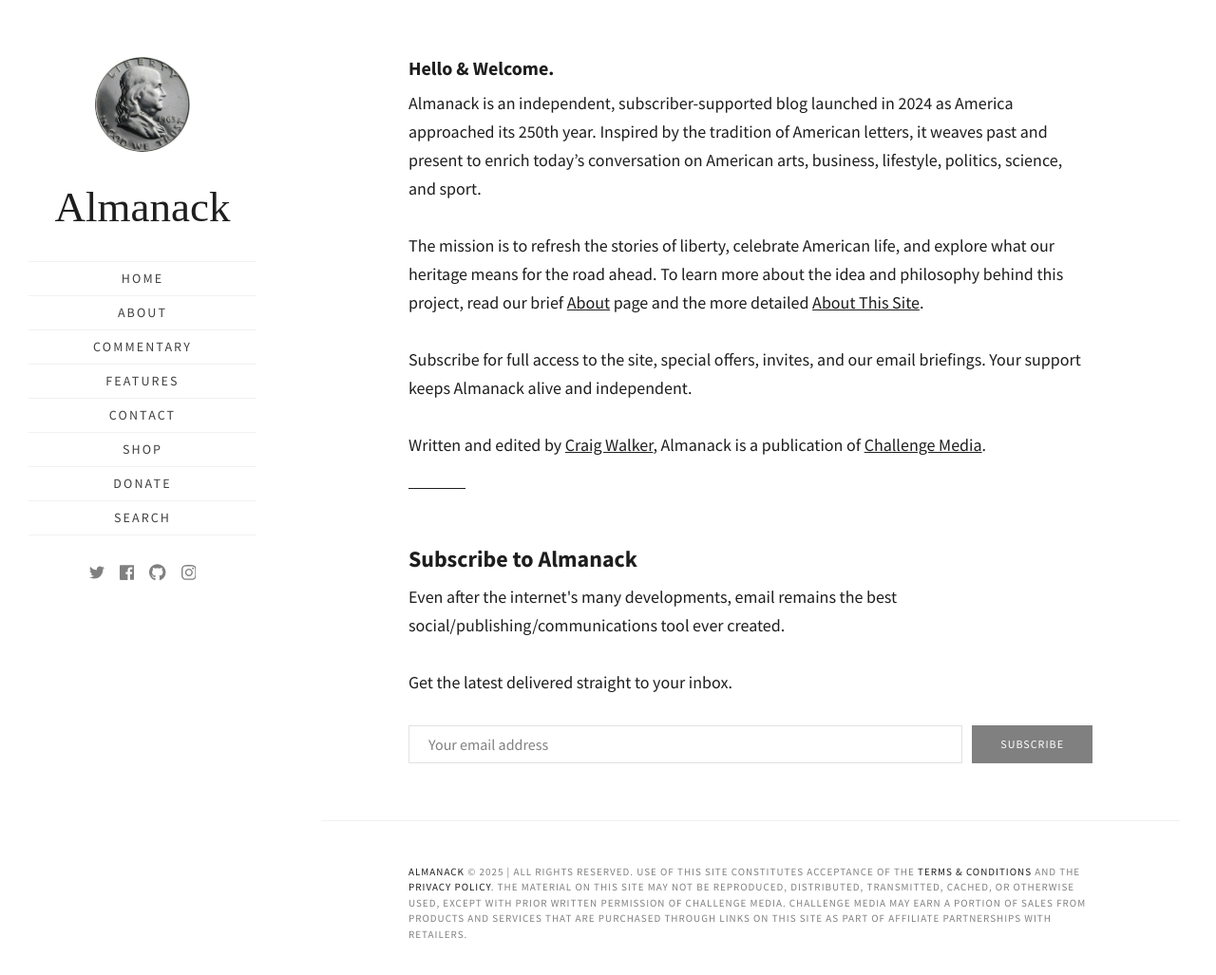
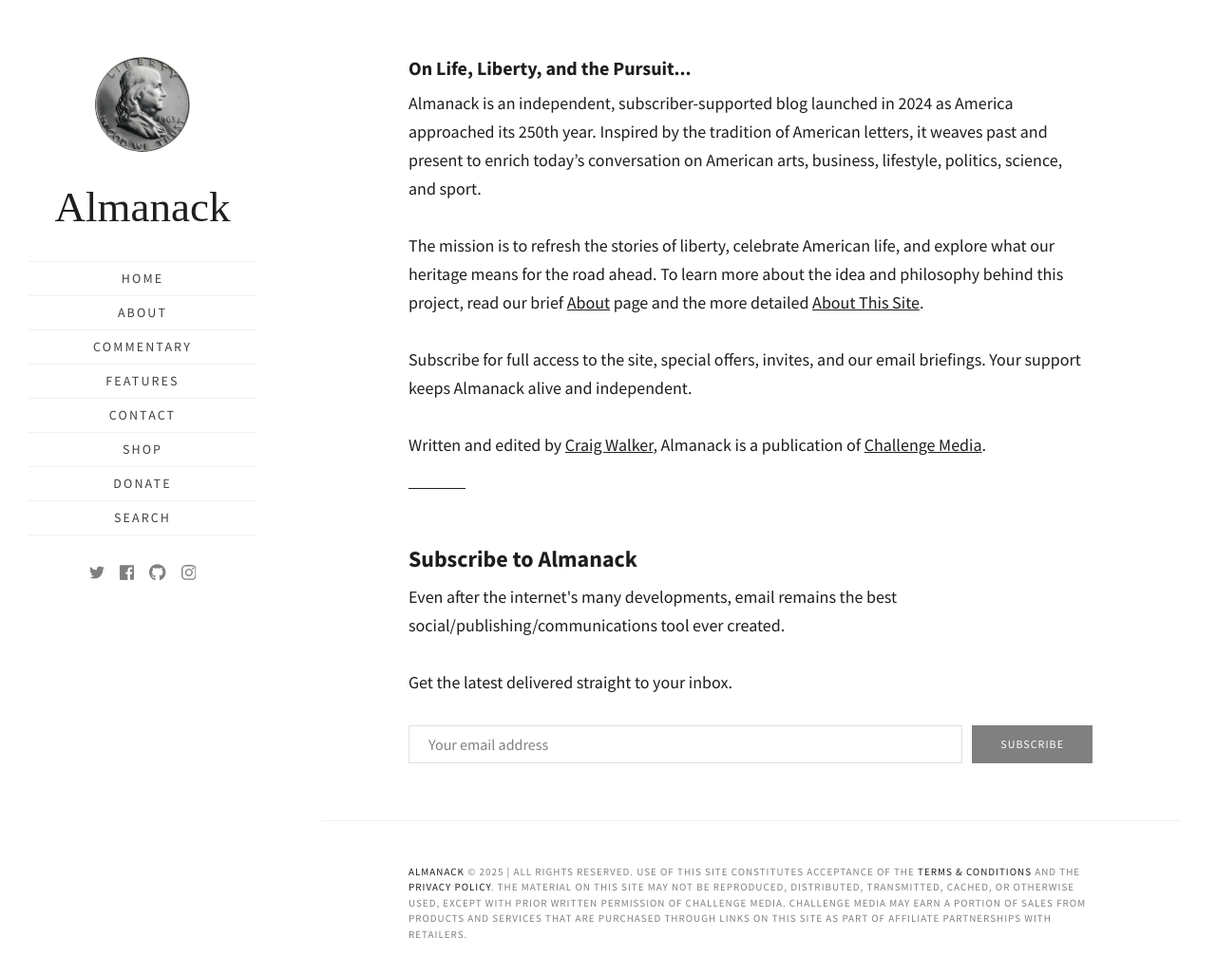
Before and after one commit to walkercraig/almanack, a Jekyll site: the page built from index.html, in a window 1280 px wide and 1052 px high. Shown: the top 1027 px of the window at 95% size. Built offline with Jekyll 4.4.1, drawn with Linux system fonts in a browser that asks for light colours; some web fonts are replaced; the list of posts is cut into pages by our own code.

Commit message:
Update _config.yml

```diff
--- a/_config.yml
+++ b/_config.yml
@@ -6,7 +6,7 @@
 # Author image is used in site sidebar and greetings in the home page hero text
 author:
   image: 'franklinhalfdollar.png'
-  greetings: "Hello & Welcome."
+  greetings: "On Life, Liberty, and the Pursuit..."
 favicon: '/favicon.ico'
 baseurl: '/almanack'
 production_url: 'https://walkercraig.github.io/almanack'
```
